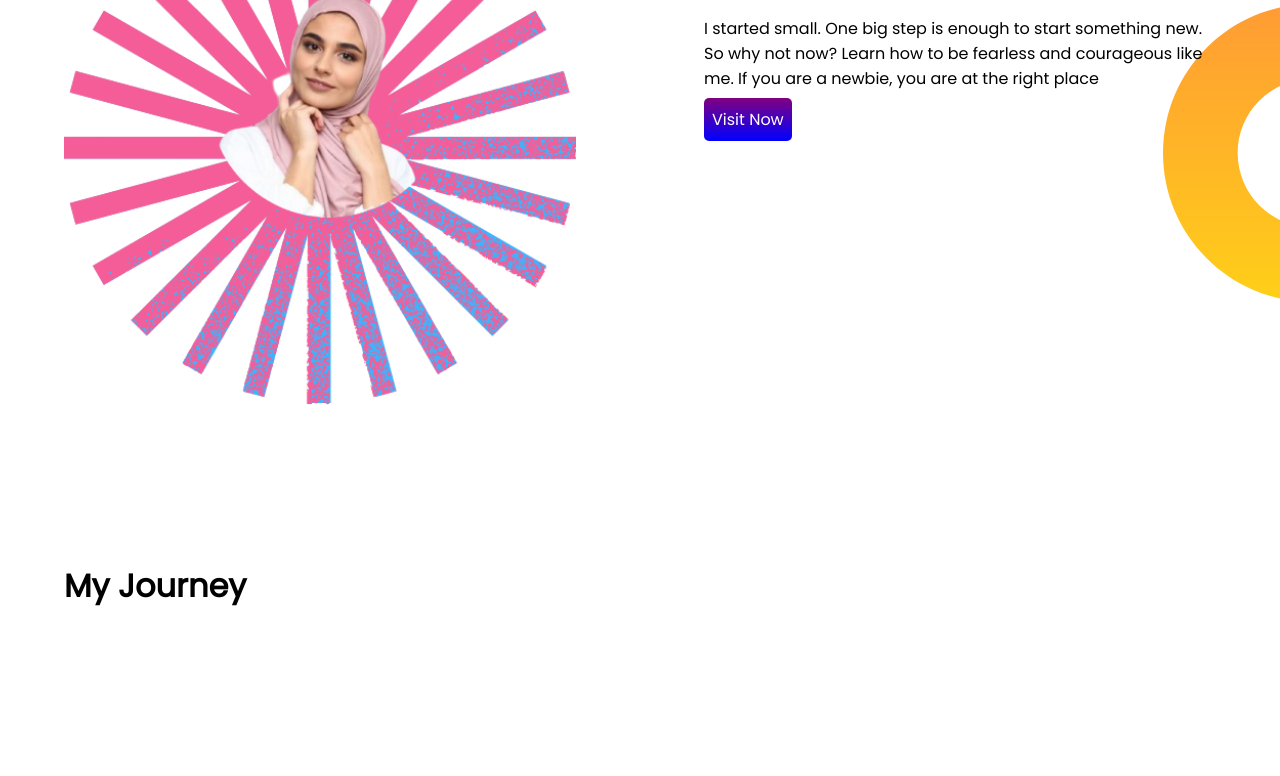
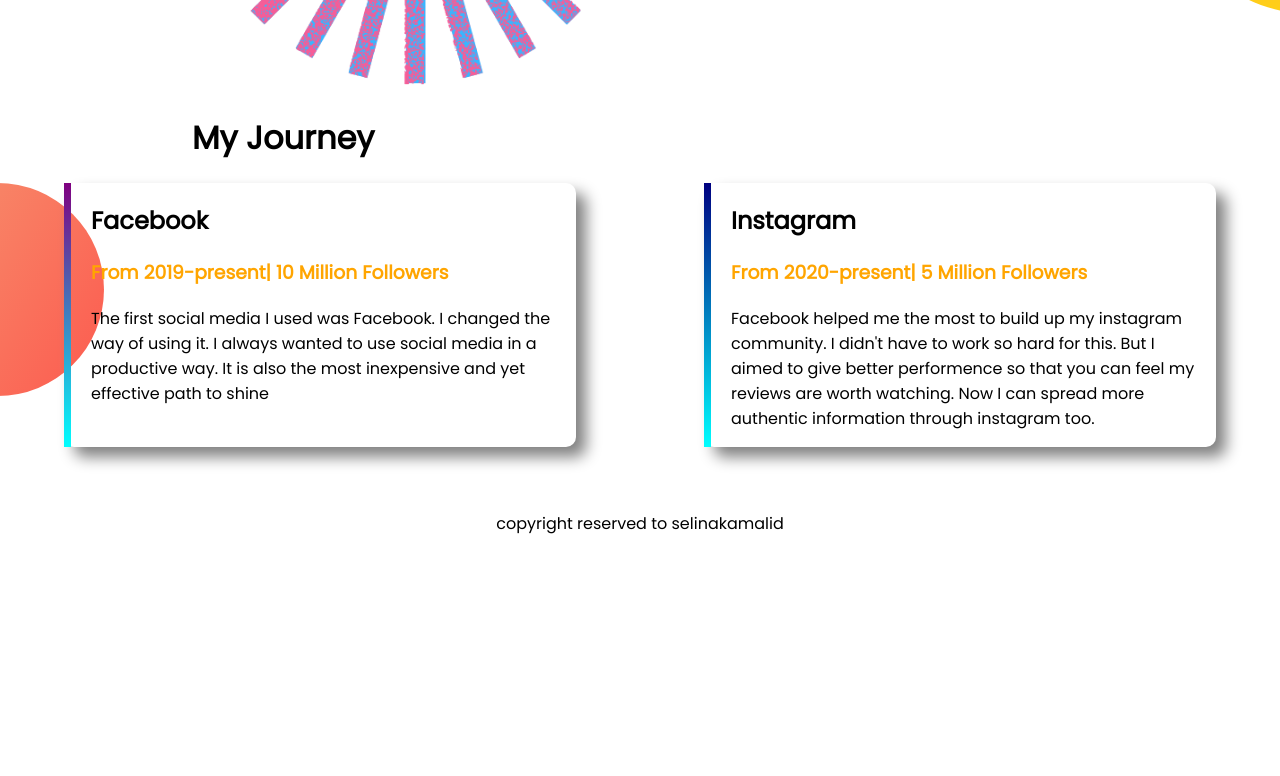
Before and after one commit to raisanowreen/Influencer-Portfolio, a plain HTML site: page index.html in a window 1280 px wide. Shown: the part 1131-1907 px from the top of the page. After the commit the page ends 1667 px from the top, so only its background shows below. Drawn offline with Linux system fonts and the light colour scheme.

Commit message:
fifth commit

```diff
--- a/index.html
+++ b/index.html
@@ -45,19 +45,19 @@
         </div>
     </section>
     <h1 class="half-width">My Journey</h1>
-    <section>
+    <section class="exp-bg">
         <div class="flexible-container">
-            <div class="half-width">
+            <div id="new-exp-id" class="journey-item">
                 <h1>Facebook</h1>
-                <h3>From 2019-present| 10 Million Followers</h3>
+                <h3 class="orange-color">From 2019-present| 10 Million Followers</h3>
                 <p>The first social media I used was Facebook. I changed the way of using it. I always wanted to use
                     social
                     media in a productive way. It is also the most inexpensive and yet effective path to shine
                 </p>
             </div>
-            <div class="half-width">
+            <div id="border-exp-id" class="journey-item">
                 <h1>Instagram</h1>
-                <h3>From 2020-present| 5 Million Followers</h3>
+                <h3 class="orange-color">From 2020-present| 5 Million Followers</h3>
                 <p>Facebook helped me the most to build up my instagram community. I didn't have to work so hard for
                     this.
                     But I
@@ -69,6 +69,7 @@
             </div>
         </div>
     </section>
+    <footer id="selina">copyright reserved to selinakamalid</footer>
 </body>
 
 </html>
--- a/style.css
+++ b/style.css
@@ -24,7 +24,7 @@
 }
 .half-width{
     width: 50%;
-    padding:5%;
+    padding-left: 15%;
 }
 .half-width img{
     width: 100%;
@@ -42,3 +42,30 @@
 .flexible-container{
     display: flex;
 }
+.journey-item{
+    width: 40%;
+   margin-left: 5%;
+   margin-right: 5%;
+   margin-bottom: 5%;
+   padding-left: 20px;
+   padding-right: 20px;
+   border-radius: 10px;
+    box-shadow: 10px 10px 15px gray;
+}
+.exp-bg{
+    background-image: url(images/exp-bg.png);
+    background-repeat: no-repeat;
+}
+#border-exp-id{
+    border-left: 7px solid;
+    border-image: linear-gradient(navy,cyan);
+    border-image-slice: 1;
+}
+#new-exp-id{
+    border-left: 7px solid;
+    border-image: linear-gradient(purple,cyan);
+    border-image-slice: 1;
+}
+#selina{
+    text-align: center;
+}
```
